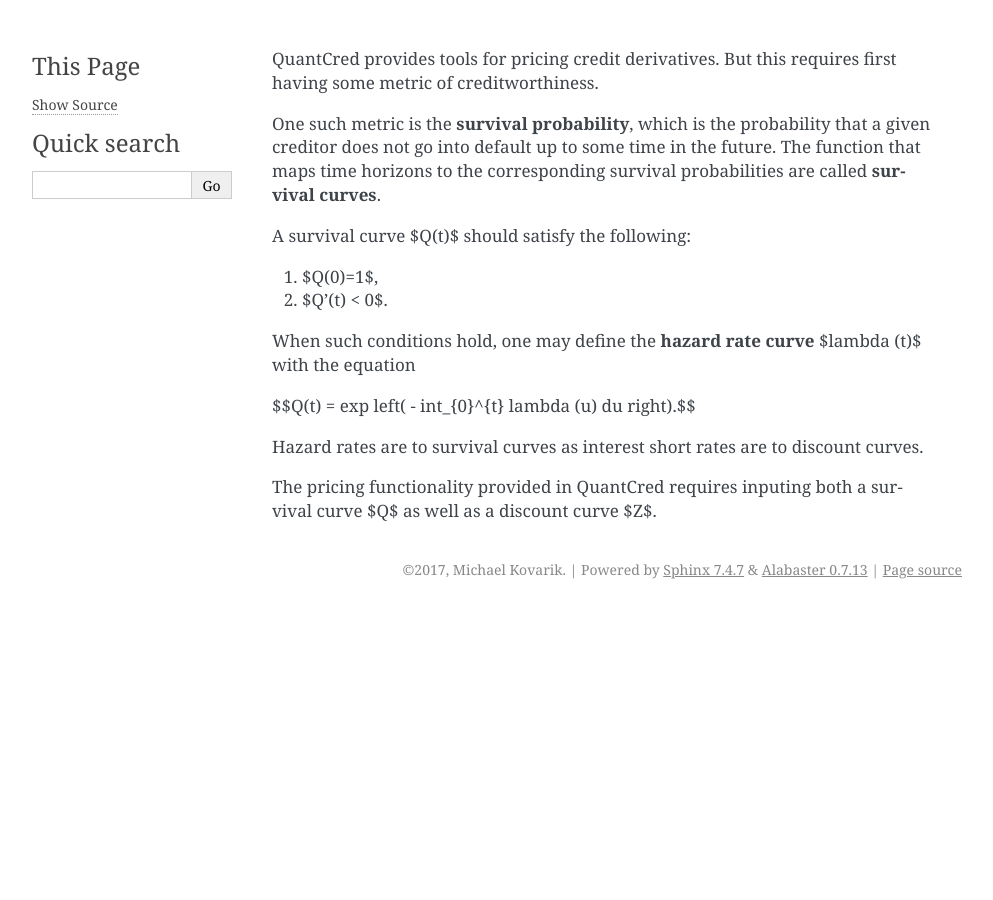
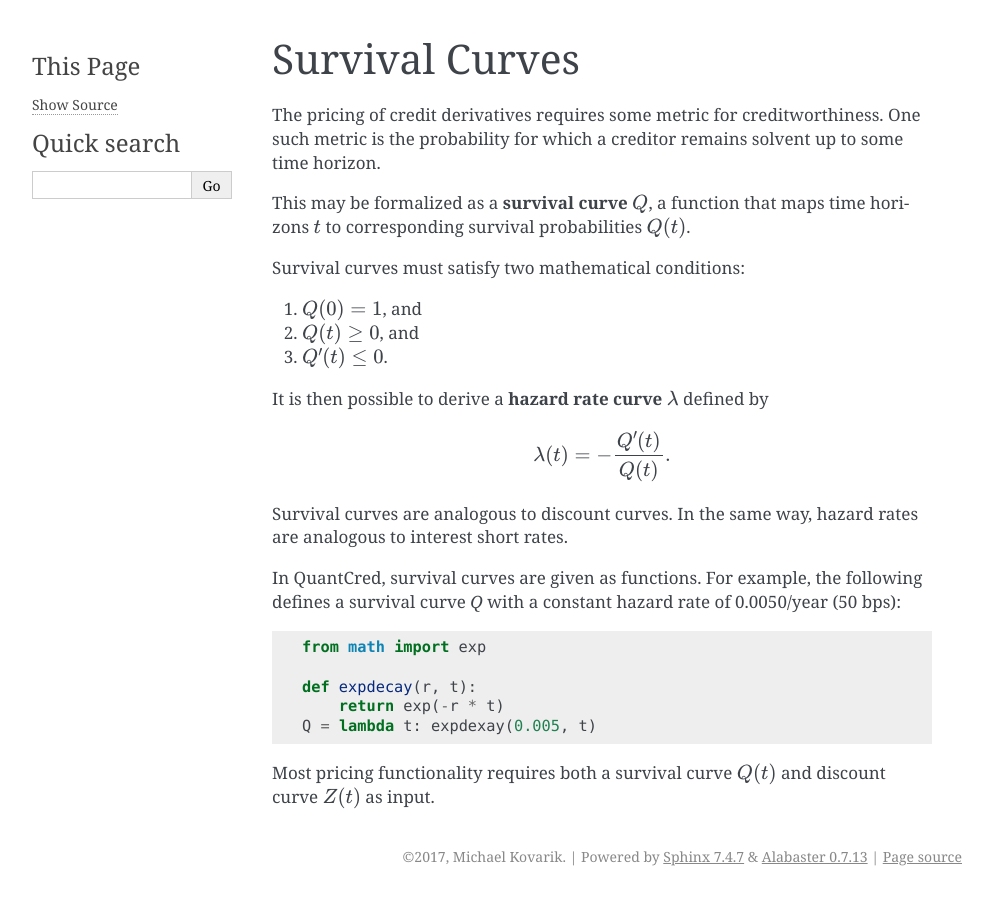
Before and after one commit to Karagul/QuantCred, a Sphinx documentation site: the page built from docs/source/survival_curve.txt, in a window 1280 px wide. Shown: the whole page, without its empty margins (148-1141 px from the left). Built offline with Sphinx 7.4.7, drawn with Linux system fonts in a browser that asks for light colours; formulas are drawn with MathJax 3.

Commit message:
Updated documentation
Created doc for survival curves.

```diff
--- a/docs/source/conf.py
+++ b/docs/source/conf.py
@@ -84,6 +84,8 @@
 # a list of builtin themes.
 #
 html_theme = 'alabaster'
+mathjax_path = 'https://cdnjs.cloudflare.com/ajax/libs/mathjax/2.7.0/MathJax.js?config=TeX-MML-AM_CHTML'
+
 
 # Theme options are theme-specific and customize the look and feel of a theme
 # further.  For a list of options available for each theme, see the
--- a/docs/source/index.txt
+++ b/docs/source/index.txt
@@ -3,9 +3,8 @@
 
 QuantCred is a credit derivatives pricing framework for Python 3.
 
-:math:`Q(t) = \exp \left( - \int_0^t r(u) du \right)`.
-
 
 .. toctree::
    :maxdepth: 2
-   :caption: Contents:
+
+   survival_curve
--- a/docs/source/survival_curve.txt
+++ b/docs/source/survival_curve.txt
@@ -1,23 +1,37 @@
-QuantCred provides tools for pricing credit derivatives. But this
-requires first having some metric of creditworthiness.
+Survival Curves
+===============
 
-One such metric is the **survival probability**, which is the
-probability that a given creditor does not go into default up to
-some time in the future. The function that maps time horizons to the
-corresponding survival probabilities are called **survival curves**.
+The pricing of credit derivatives requires some metric for
+creditworthiness. One such metric is the probability for which a
+creditor remains solvent up to some time horizon.
 
-A survival curve $Q(t)$ should satisfy the following:
+This may be formalized as a **survival curve** :math:`Q`, a function
+that maps time horizons :math:`t` to corresponding survival
+probabilities :math:`Q(t)`.
 
-1. $Q(0)=1$,
-2. $Q'(t) < 0$.
+Survival curves must satisfy two mathematical conditions:
 
-When such conditions hold, one may define the **hazard rate curve**
-$\lambda (t)$ with the equation
+1. :math:`Q(0) = 1`, and
+2. :math:`Q(t) \geq 0`, and
+3. :math:`Q'(t) \leq 0`.
 
-$$Q(t) = \exp \left( - \int_{0}^{t} \lambda (u) du \right).$$
+It is then possible to derive a **hazard rate curve** :math:`\lambda`
+defined by
 
-Hazard rates are to survival curves as interest short rates are to
-discount curves.
+.. math:: \lambda (t) = - \frac{Q'(t)}{Q(t)}.
 
-The pricing functionality provided in QuantCred requires inputing both
-a survival curve $Q$ as well as a discount curve $Z$.
+Survival curves are analogous to discount curves. In the same way,
+hazard rates are analogous to interest short rates.
+
+In QuantCred, survival curves are given as functions. For example,
+the following defines a survival curve `Q` with a constant hazard
+rate of 0.0050/year (50 bps)::
+
+  from math import exp
+
+  def expdecay(r, t):
+      return exp(-r * t)
+  Q = lambda t: expdexay(0.005, t)
+
+Most pricing functionality requires both a survival curve :math:`Q(t)`
+and discount curve :math:`Z(t)` as input.
```
Also changed, not shown: docs/source/custom-katex.js (added, +12 -0 lines).
